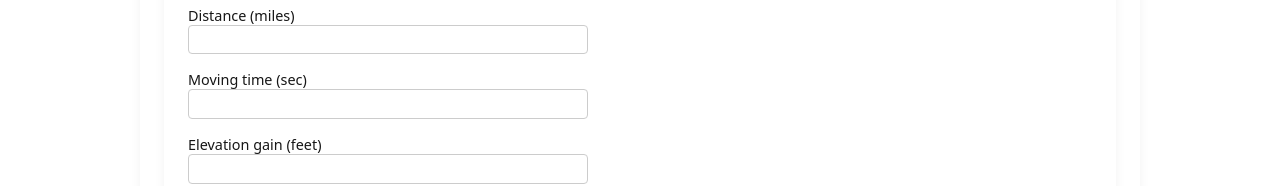
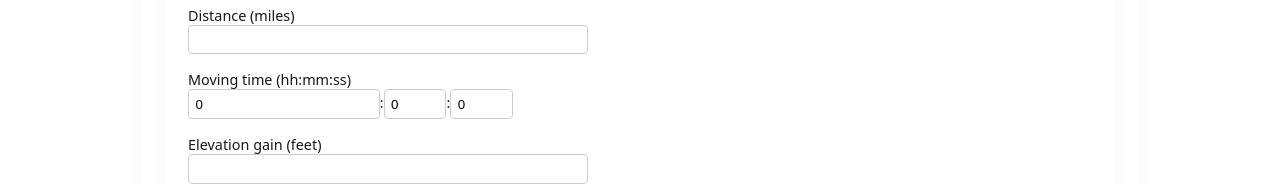
Before and after one commit to munierSalem/supaTrain, a Next.js app: page /add in a window 1280 px wide. Shown: the part 367-553 px from the top of the page. Built offline with nearby package versions, Linux system fonts and the light colour scheme; no server answers.

Commit message:
moving time as duration

```diff
--- a/components/AddActivityForm.tsx
+++ b/components/AddActivityForm.tsx
@@ -34,6 +34,12 @@ export default function AddActivityForm() {
     const start_date_local_iso = dtLocal.toISO();        // keeps zone info; fine for timestamptz
     const utc_offset = dtLocal.offset * 60;              // Luxon gives minutes; DB expects seconds
 
+    // convert moving_time to seconds
+    const hours = data.moving_time__hours ?? 0;
+    const minutes = data.moving_time__minutes ?? 0;
+    const seconds = data.moving_time__seconds ?? 0;
+    const moving_time = hours * 3600 + minutes * 60 + seconds;
+
     const { error } = await supabase.from('activities').insert({
       user_id: user.id,
       source: 'manual',
@@ -41,7 +47,7 @@ export default function AddActivityForm() {
       name: data.name,
       sport_type: data.sport_type,
       distance: data.distance * 1609.34,  // miles to meters
-      moving_time: data.moving_time,
+      moving_time,
       total_elevation_gain: data.total_elevation_gain * 0.3048,  // feet to meters
 
       has_heartrate: false, // assume not present for manual entries
@@ -94,12 +100,34 @@ export default function AddActivityForm() {
       </label>
 
       <label>
-        Moving time (sec)
-        <input
-          type="number"
-          step="1"
-          {...register('moving_time', { valueAsNumber: true })}
-        />
+        Moving time (hh:mm:ss)
+        <div className="duration-inputs">
+          <input
+            type="number"
+            min="0"
+            defaultValue={0}
+            placeholder="hh"
+            {...register('moving_time__hours', { valueAsNumber: true })}
+          />
+          :
+          <input
+            type="number"
+            min="0"
+            max="59"
+            defaultValue={0}
+            placeholder="mm"
+            {...register('moving_time__minutes', { valueAsNumber: true })}
+          />
+          :
+          <input
+            type="number"
+            min="0"
+            max="59"
+            defaultValue={0}
+            placeholder="ss"
+            {...register('moving_time__seconds', { valueAsNumber: true })}
+          />
+        </div>
         {errors.moving_time && <span>{errors.moving_time.message}</span>}
       </label>
 
```
